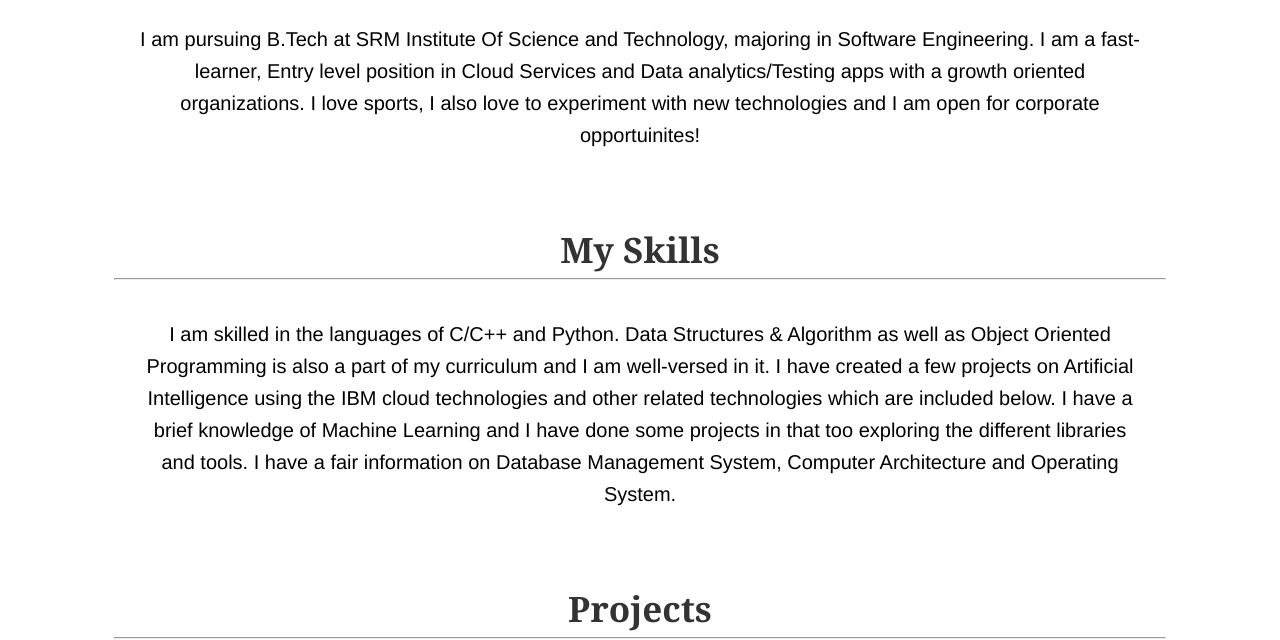
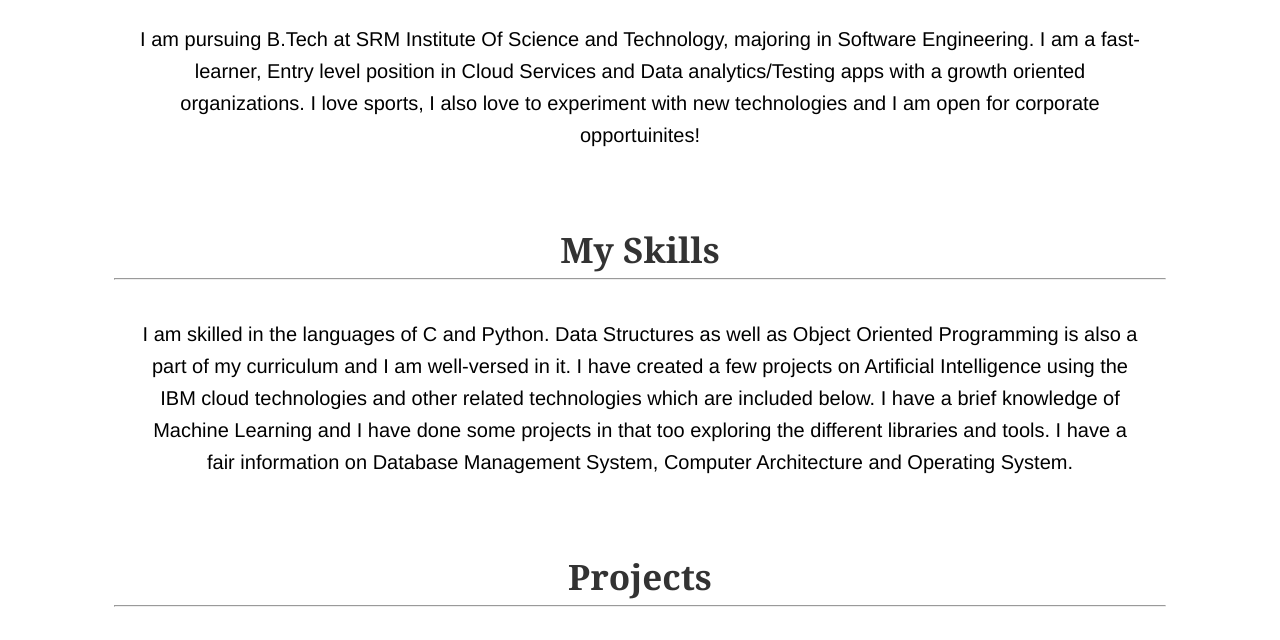
Before and after one commit to Rohitchow/Rohit-kumar-portfolio, a plain HTML site: page index.html in a window 1280 px wide. Shown: the part 556-1196 px from the top of the page. Drawn offline with Linux system fonts and the light colour scheme.

Commit message:
Update index.html

```diff
--- a/index.html
+++ b/index.html
@@ -71,8 +71,8 @@
         <br />
         <div class="container content">
           <p>
-            I am skilled in the languages of C/C++ and Python. Data
-            Structures & Algorithm as well as Object Oriented Programming is
+            I am skilled in the languages of C and Python. Data
+            Structures as well as Object Oriented Programming is
             also a part of my curriculum and I am well-versed in it. I have
             created a few projects on Artificial Intelligence using the IBM cloud technologies and
             other related technologies which are included below. I have a brief
```
